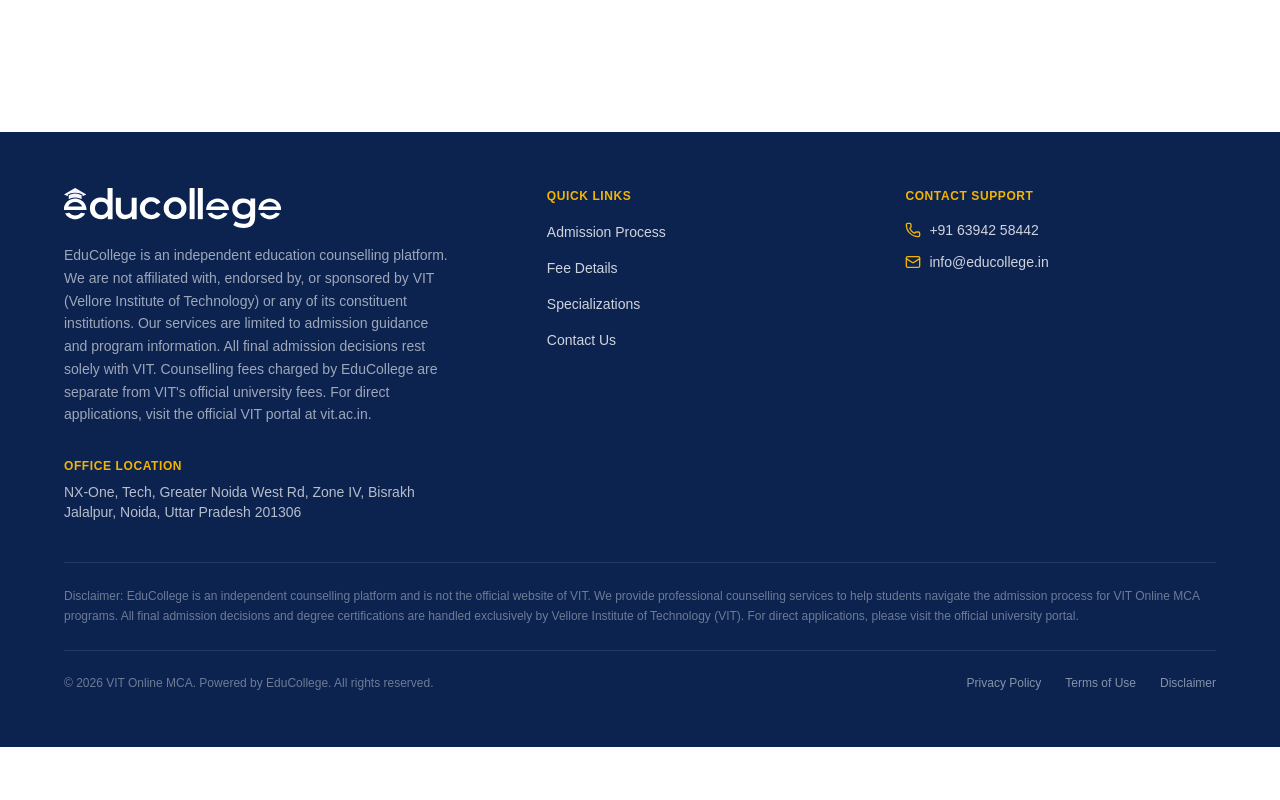
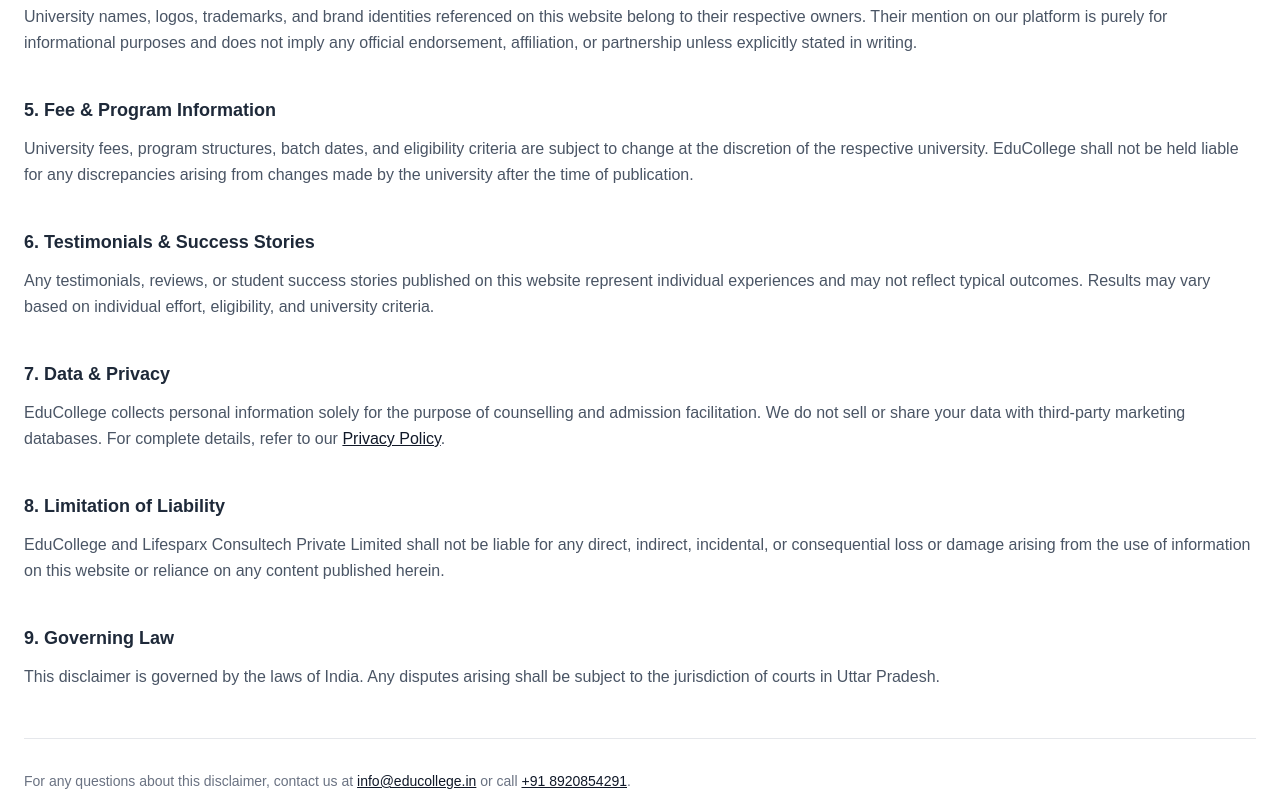
Before and after one commit to lifesparxconsultech/vit-ad-page, a Next.js app: page /disclaimer in a window 1280 px wide. Before the commit this address had no page. Shown: the part 740-1540 px from the top of the page. Before the commit the page ends 1487 px from the top, so only its background shows below. Built offline with nearby package versions, Linux system fonts and the light colour scheme.

Commit message:
chore: fix footer

```diff
--- /dev/null
+++ b/app/disclaimer/page.tsx
@@ -0,0 +1,124 @@
+import type { Metadata } from 'next';
+import Link from 'next/link';
+
+export const metadata: Metadata = {
+  title: 'Disclaimer — EduCollege',
+  description: 'Important legal information about using the EduCollege platform.',
+};
+
+const sections = [
+  {
+    id: 'disclaimer',
+    title: 'Disclaimer',
+    content: (
+      <>
+        The information provided on EduCollege (educollege.in and its subdomains) is intended for general guidance purposes only. While we make every effort to ensure the accuracy and completeness of the content published on our platform, we make no representations or warranties of any kind, express or implied, regarding the accuracy, reliability, suitability, or availability of any information, programs, fees, eligibility criteria, or admission processes mentioned on this website.
+      </>
+    ),
+  },
+  {
+    id: 'role',
+    title: 'Role as Admission Facilitator',
+    content: (
+      <>
+        EduCollege is an independent education counselling and admission facilitation service operated by Lifesparx Consultech Private Limited. We are not an official representative, branch, or department of any university. All academic decisions, degree conferment, fee structures, and admission approvals are solely the responsibility of the respective universities. Students are advised to verify all program details directly with the university before making any decisions.
+      </>
+    ),
+  },
+  {
+    id: 'no-guarantee',
+    title: 'No Guarantee of Admission',
+    content: (
+      <>
+        Enquiring through EduCollege or paying a counselling service fee does not guarantee admission into any program or university. Admission is subject to the eligibility criteria, seat availability, and approval of the respective university at all times.
+      </>
+    ),
+  },
+  {
+    id: 'third-party',
+    title: 'Third Party Brands & Trademarks',
+    content: (
+      <>
+        University names, logos, trademarks, and brand identities referenced on this website belong to their respective owners. Their mention on our platform is purely for informational purposes and does not imply any official endorsement, affiliation, or partnership unless explicitly stated in writing.
+      </>
+    ),
+  },
+  {
+    id: 'fees',
+    title: 'Fee & Program Information',
+    content: (
+      <>
+        University fees, program structures, batch dates, and eligibility criteria are subject to change at the discretion of the respective university. EduCollege shall not be held liable for any discrepancies arising from changes made by the university after the time of publication.
+      </>
+    ),
+  },
+  {
+    id: 'testimonials',
+    title: 'Testimonials & Success Stories',
+    content: (
+      <>
+        Any testimonials, reviews, or student success stories published on this website represent individual experiences and may not reflect typical outcomes. Results may vary based on individual effort, eligibility, and university criteria.
+      </>
+    ),
+  },
+  {
+    id: 'data',
+    title: 'Data & Privacy',
+    content: (
+      <>
+        EduCollege collects personal information solely for the purpose of counselling and admission facilitation. We do not sell or share your data with third-party marketing databases. For complete details, refer to our{' '}
+        <Link href="/privacy-policy" className="text-gray-900 underline">Privacy Policy</Link>.
+      </>
+    ),
+  },
+  {
+    id: 'liability',
+    title: 'Limitation of Liability',
+    content: (
+      <>
+        EduCollege and Lifesparx Consultech Private Limited shall not be liable for any direct, indirect, incidental, or consequential loss or damage arising from the use of information on this website or reliance on any content published herein.
+      </>
+    ),
+  },
+  {
+    id: 'governing-law',
+    title: 'Governing Law',
+    content: (
+      <>
+        This disclaimer is governed by the laws of India. Any disputes arising shall be subject to the jurisdiction of courts in Uttar Pradesh.
+      </>
+    ),
+  },
+];
+
+export default function DisclaimerPage() {
+  return (
+    <main className="max-w-full mx-auto px-6 py-20 bg-white">
+
+      <h1 className="text-3xl font-bold text-gray-900 mb-2">Disclaimer</h1>
+      <p className="text-gray-400 text-sm mb-10">Last updated: June 2026</p>
+
+      <div className="space-y-10">
+        {sections.map((section, i) => (
+          <div key={section.id} id={section.id}>
+            <h2 className="text-lg font-semibold text-gray-800 mb-3">
+              {i + 1}. {section.title}
+            </h2>
+            <p className="text-gray-600 leading-relaxed">
+              {section.content}
+            </p>
+          </div>
+        ))}
+
+        <div className="border-t border-gray-200 pt-8 mt-12">
+          <p className="text-sm text-gray-500">
+            For any questions about this disclaimer, contact us at{' '}
+            <a href="mailto:info@educollege.in" className="text-gray-900 underline">info@educollege.in</a>
+            {' '}or call{' '}
+            <a href="tel:+918920854291" className="text-gray-900 underline">+91 8920854291</a>.
+          </p>
+        </div>
+      </div>
+    </main>
+  );
+}
--- a/app/globals.css
+++ b/app/globals.css
@@ -45,6 +45,10 @@
   --color-blue-600: var(--blue-600);
 }
 
+html {
+  scroll-behavior: smooth;
+}
+
 @media (prefers-color-scheme: dark) {
   :root {
     --background: #0a0a0a;
--- a/app/layout.tsx
+++ b/app/layout.tsx
@@ -15,8 +15,9 @@
 });
 
 export const metadata: Metadata = {
-  title: "Create Next App",
-  description: "Generated by create next app",
+  title: "VIT Online MCA | Admission 2026 — EduCollege",
+  description:
+    "Earn your Online MCA from VIT (Vellore Institute of Technology). UGC-entitled degree with AI/ML, Data Science & Cloud specializations. Placement support, live classes, flexible learning for working professionals. Talk to a counsellor today.",
 };
 
 export default function RootLayout({
--- /dev/null
+++ b/app/thank-you/page.tsx
@@ -0,0 +1,86 @@
+'use client'
+
+import Link from 'next/link'
+import { CheckCircle, Phone, Clock, ArrowLeft } from 'lucide-react'
+import { useEffect, useState } from 'react'
+import { useRouter } from 'next/navigation'
+
+export default function ThankYouPage() {
+  const [seconds, setSeconds] = useState(10)
+  const router = useRouter()
+
+  useEffect(() => {
+    if (seconds === 0) {
+      router.push('/')
+      return
+    }
+    const timer = setTimeout(() => setSeconds((s) => s - 1), 1000)
+    return () => clearTimeout(timer)
+  }, [seconds, router])
+
+  return (
+    <main className="min-h-screen bg-background flex items-center justify-center px-[5%] py-16">
+      <div className="max-w-lg w-full">
+
+        {/* Card */}
+        <div className="bg-white rounded-3xl p-10 text-center shadow-2xl flex flex-col items-center gap-6">
+
+          {/* Icon */}
+          <div className="w-20 h-20 rounded-full bg-green-50 flex items-center justify-center">
+            <CheckCircle size={42} className="text-green-500" />
+          </div>
+
+          {/* Heading */}
+          <div>
+            <h1 className="text-2xl font-black text-[#013a5e] mb-2">You&apos;re All Set!</h1>
+            <p className="text-gray-400 text-sm leading-relaxed">
+              Thank you for reaching out. Your request has been successfully submitted.
+            </p>
+          </div>
+
+          {/* Divider */}
+          <div className="w-full h-px bg-[#e2edf5]" />
+
+          {/* Info cards */}
+          <div className="w-full flex flex-col gap-3">
+            <div className="flex items-center gap-4 bg-[#f7fafc] rounded-xl px-5 py-4">
+              <div className="w-10 h-10 bg-[#01507c]/10 rounded-lg flex items-center justify-center shrink-0">
+                <Phone size={18} className="text-[#01507c]" />
+              </div>
+              <div className="text-left">
+                <p className="text-xs font-black text-gray-400 uppercase tracking-wider mb-0.5">Next Step</p>
+                <p className="text-sm font-bold text-[#013a5e]">A counsellor will call you shortly</p>
+              </div>
+            </div>
+
+            <div className="flex items-center gap-4 bg-[#f7fafc] rounded-xl px-5 py-4">
+              <div className="w-10 h-10 bg-[#f46f1a]/10 rounded-lg flex items-center justify-center shrink-0">
+                <Clock size={18} className="text-[#f46f1a]" />
+              </div>
+              <div className="text-left">
+                <p className="text-xs font-black text-gray-400 uppercase tracking-wider mb-0.5">Response Time</p>
+                <p className="text-sm font-bold text-[#013a5e]">Within 30 minutes during working hours</p>
+              </div>
+            </div>
+          </div>
+
+          {/* Countdown */}
+          <p className="text-xs text-gray-400 font-medium">
+            Redirecting to home in{' '}
+            <span className="font-black text-[#01507c]">{seconds}s</span>
+          </p>
+
+          {/* Back link */}
+          <Link
+            href="/"
+            className="flex items-center gap-1.5 text-sm text-gray-400 hover:text-[#01507c] font-medium transition-colors duration-150"
+          >
+            <ArrowLeft size={14} />
+            Back to Home
+          </Link>
+
+        </div>
+      </div>
+    </main>
+  )
+}
--- a/src/common/footer.tsx
+++ b/src/common/footer.tsx
@@ -1,8 +1,15 @@
-import { Phone, Mail, GraduationCap } from "lucide-react";
+import { Phone, Mail } from "lucide-react";
 import Image from "next/image";
-
-const quickLinks = ["Admission Process", "Fee Details", "Specializations", "Contact Us"];
-const legalLinks = ["Privacy Policy", "Terms of Use", "Disclaimer"];
+import Link from "next/link";
+const quickLinks = [
+  { label: "About Us", href: "https://educollege.in/about" },
+  { label: "Contact Us", href: "https://educollege.in/contact" },
+  { label: "Disclaimer", href: "/disclaimer" },
+];
+const legalLinks = [
+  { label: "Privacy Policy", href: "https://educollege.in/privacy-policy" },
+  { label: "Terms of Service", href: "https://educollege.in/terms-of-service" },
+];
 
 export default function Footer() {
     return (
@@ -45,12 +52,12 @@
                         </p>
                         <ul className="mt-4 space-y-3">
                             {quickLinks.map((link) => (
-                                <li key={link}>
+                                <li key={link.label}>
                                     <a
-                                        href="#"
+                                        href={link.href}
                                         className="text-sm font-medium text-white/80 hover:text-white"
                                     >
-                                        {link}
+                                        {link.label}
                                     </a>
                                 </li>
                             ))}
@@ -65,7 +72,7 @@
                         <ul className="mt-4 space-y-3">
                             <li className="flex items-center gap-2 text-sm font-medium text-white/80">
                                 <Phone className="h-4 w-4 text-gold-500" />
-                                +91 63942 58442
+                                +91-8920854291
                             </li>
                             <li className="flex items-center gap-2 text-sm font-medium text-white/80">
                                 <Mail className="h-4 w-4 text-gold-500" />
@@ -93,13 +100,13 @@
                     </p>
                     <div className="flex gap-6">
                         {legalLinks.map((link) => (
-                            <a
-                                key={link}
-                                href="#"
+                            <Link
+                                key={link.label}
+                                href={link.href}
                                 className="text-xs font-medium text-white/50 hover:text-white"
                             >
-                                {link}
-                            </a>
+                                {link.label}
+                            </Link>
                         ))}
                     </div>
                 </div>
--- a/src/common/hero-form.tsx
+++ b/src/common/hero-form.tsx
@@ -81,7 +81,7 @@
   }
 
 return (
-  <div className="relative mx-auto w-full max-w-4xl">
+  <div id="lead-form" className="relative mx-auto w-full max-w-4xl scroll-mt-24">
     <span className="absolute -top-3 left-6 rounded-full bg-gold-500 px-3 py-1 text-[10px] font-bold uppercase tracking-wider text-navy-900 shadow">
       Limited Seats
     </span>
--- a/src/common/navbar.tsx
+++ b/src/common/navbar.tsx
@@ -15,12 +15,12 @@
           />
         </div>
 
-        <button
-          type="button"
+        <a
+          href="#lead-form"
           className="flex-shrink-0 rounded-full bg-gold-500 px-6 py-2.5 text-sm font-bold text-navy-900 transition-colors hover:bg-gold-600"
         >
           Talk to a Counsellor
-        </button>
+        </a>
       </div>
     </header>
   );
--- a/src/components/counsellor-cta/index.tsx
+++ b/src/components/counsellor-cta/index.tsx
@@ -13,20 +13,20 @@
       </p>
 
       <div className="mt-8 flex flex-wrap items-center justify-center gap-4">
-        <button
-          type="button"
+        <a
+          href="#lead-form"
           className="rounded-full bg-orange-500 px-6 py-3 text-sm font-bold text-white shadow-lg shadow-orange-500/30 transition-transform hover:scale-[1.02]"
         >
           Request a Callback
-        </button>
+        </a>
 
-        <button
-          type="button"
+        <a
+          href="#lead-form"
           className="flex items-center gap-2 rounded-full bg-green-600 px-6 py-3 text-sm font-bold text-white shadow-lg shadow-green-600/30 transition-transform hover:scale-[1.02]"
         >
           Chat on WhatsApp
           <MessageSquare className="h-4 w-4" />
-        </button>
+        </a>
       </div>
     </section>
   );
--- a/src/components/starty-our-story/index.tsx
+++ b/src/components/starty-our-story/index.tsx
@@ -13,18 +13,18 @@
         </p>
 
         <div className="mt-7 flex flex-wrap items-center justify-center gap-4">
-          <button
-            type="button"
+          <a
+            href="#lead-form"
             className="rounded-lg bg-white px-6 py-3 text-sm font-bold text-blue-600"
           >
             Explore MCA Program
-          </button>
-          <button
-            type="button"
+          </a>
+          <a
+            href="#lead-form"
             className="rounded-lg border border-white/60 px-6 py-3 text-sm font-bold text-white"
           >
             Download Brochure
-          </button>
+          </a>
         </div>
       </div>
 
```
